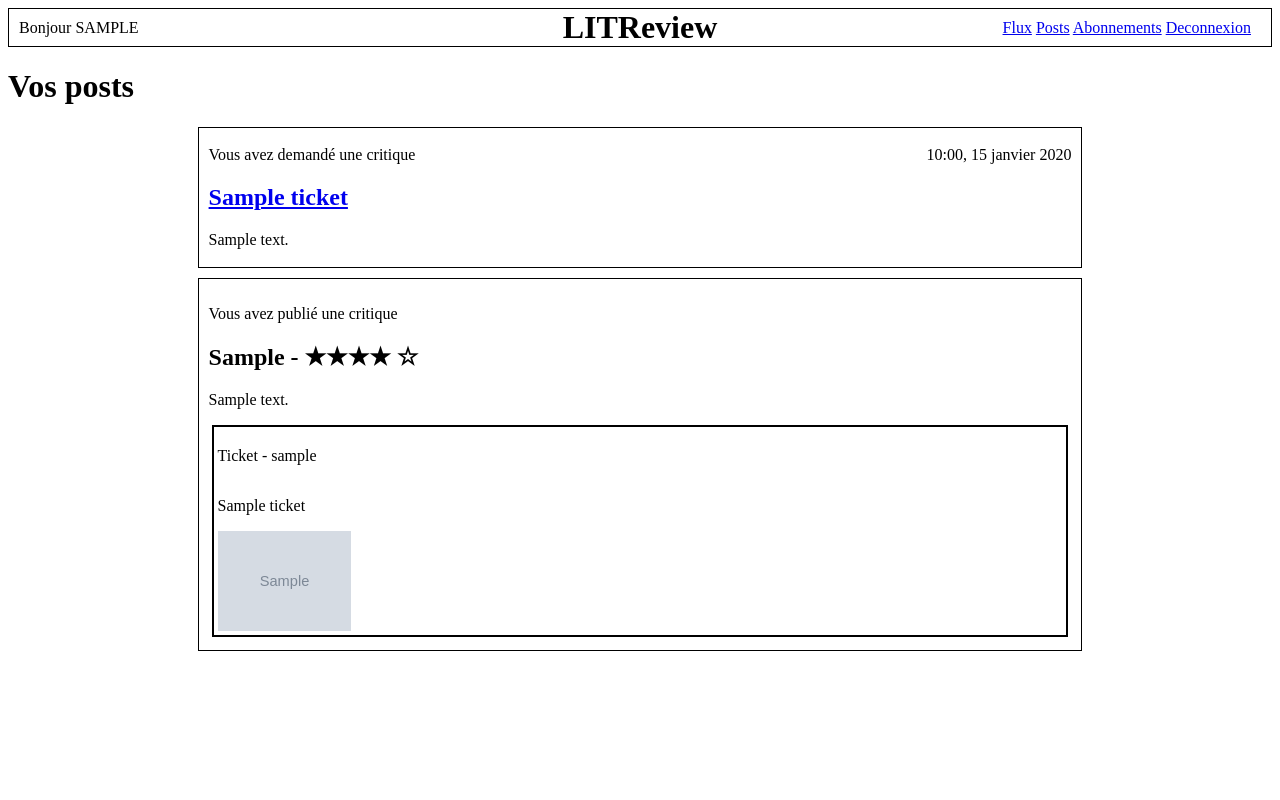
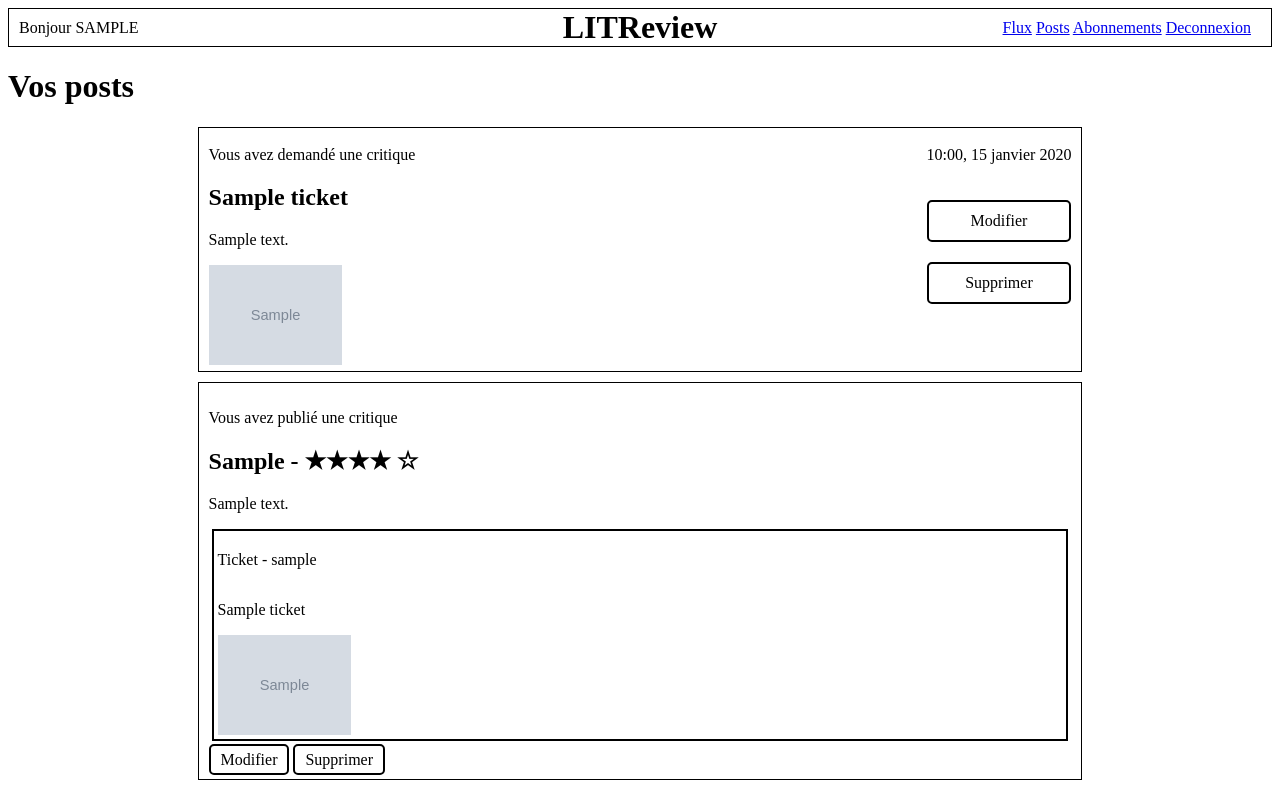
Before and after one commit to ClemiDouce/BookReview, a Django app: page /posts/ in a window 1280 px wide. Run offline with Django 3.2, Linux system fonts and the light colour scheme; a user stored in the database is signed in; tables that the repository leaves empty hold one stand-in row (values such as "Sample post"); grey boxes marked "Sample" are stand-in pictures; style sheets or scripts are compiled from the project's sources.

Commit message:
add update and delete link in template

```diff
--- a/static/css/flux.css
+++ b/static/css/flux.css
@@ -7,6 +7,18 @@
   margin-top: 5px;
   margin-bottom: 5px;
   padding: 10px 10px;
+}
+#post-container .review-item .crud-container {
+  margin-top: 10px;
+}
+#post-container .review-item .crud-container a {
+  border: 2px solid black;
+  border-radius: 5px;
+  background-color: white;
+  color: black;
+  padding: 5px 10px;
+  text-decoration: none;
+  text-align: center;
 }
 #post-container .review-item .review-content {
   display: flex;
--- a/static/css/flux.scss
+++ b/static/css/flux.scss
@@ -13,11 +13,18 @@
   margin: 20px auto 0 auto;
 
   .review-item {
-
     border: black solid 1px;
     margin-top: 5px;
     margin-bottom: 5px;
     padding: 10px 10px;
+
+    .crud-container {
+      margin-top: 10px;
+
+      a {
+        @include makebutton(5px, 10px);
+      }
+    }
 
     .review-content {
       display: flex;
@@ -53,7 +60,7 @@
       flex-direction: column;
 
       & > a {
-        @include makebutton($wpadding:10px, $hpadding:20px);
+        @include makebutton($wpadding: 10px, $hpadding: 20px);
       }
     }
 
--- a/templates/ticket/delete-ticket.html
+++ b/templates/ticket/delete-ticket.html
@@ -8,6 +8,6 @@
 		{% csrf_token %}
 		<p>Etes vous sur de supprimer ce ticket ?</p>
 		<input type="submit" value="Supprimer">
-		<a href="{% url 'ticket:ticket-index' %}">Annuler</a>
+		<a href="{% url 'posts' %}">Annuler</a>
 	</form>
 {% endblock %}
--- a/templates/website/posts.html
+++ b/templates/website/posts.html
@@ -25,15 +25,19 @@
 								{% else %}
 									{{ post.user.username }} à
 								{% endif %} demandé une critique</p>
-
-								<h2><a href="{% url "ticket:detail-ticket" post.pk %}">{{ post.title }}</a></h2>
+								<h2>{{ post.title }}</h2>
 								<p>{{ post.description }}</p>
+								{% if post.image %}
+									<img src="{{ post.image.url }}" alt="" style="max-height:100px">
+								{% endif %}
 							</div>
 							<div class="critic-button">
 								<p>{{ post.time_created|date:'G:i, d F Y' }}</p>
 								{% if post not in already_critic %}
 									<a href="{% url 'review:create-review-ticket' pk=post.pk %}">Critiquer</a>
 								{% endif %}
+								<a href="{% url 'ticket:update-ticket' post.pk %}">Modifier</a>
+								<a href="{% url 'ticket:delete-ticket' post.pk %}">Supprimer</a>
 							</div>
 						</div>
 					{% elif postclass == "Review" %}
@@ -61,6 +65,10 @@
 									{% endif %}
 								{% endwith %}
 							</div>
+							<div class="crud-container">
+								<a href="{% url 'review:update-review' post.pk %}">Modifier</a>
+								<a href="{% url 'review:delete-review' post.pk %}">Supprimer</a>
+							</div>
 						</div>
 					{% endif %}
 				{% endwith %}
--- a/ticket/urls.py
+++ b/ticket/urls.py
@@ -8,5 +8,4 @@ urlpatterns = [
     path('create/', views.CreateTicketView.as_view(), name="create-ticket"),
     path('<int:pk>/delete/', views.DeleteTicketView.as_view(), name="delete-ticket"),
     path('<int:pk>/update/', views.UpdateTicketView.as_view(), name="update-ticket"),
-    path('<int:pk>/detail/', views.DetailTicket.as_view(), name="detail-ticket"),
 ]
```
Also changed, not shown: review/views.py (+3 -4 lines), templates/website/flux.html (+5 -2 lines), ticket/views.py (+2 -6 lines), 1 other file.
